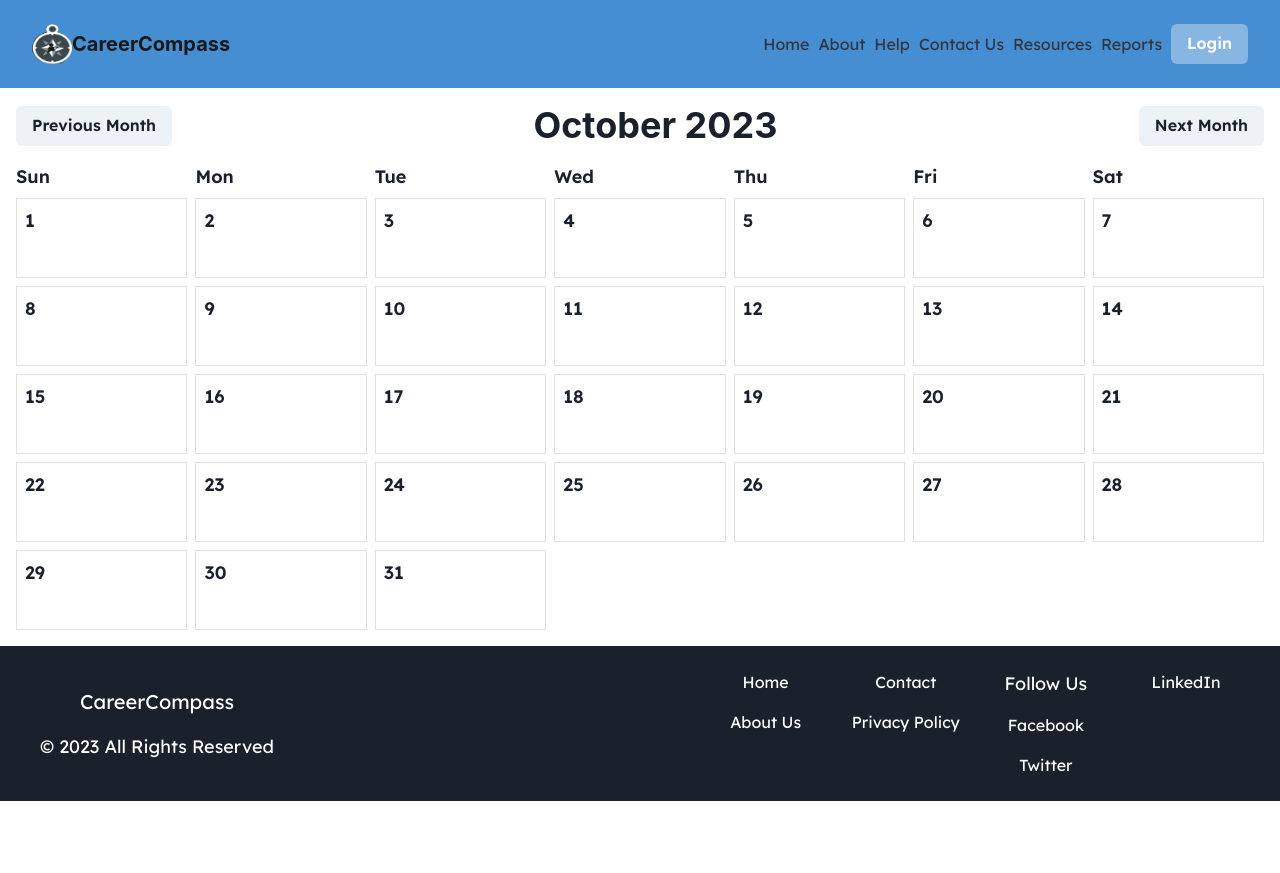
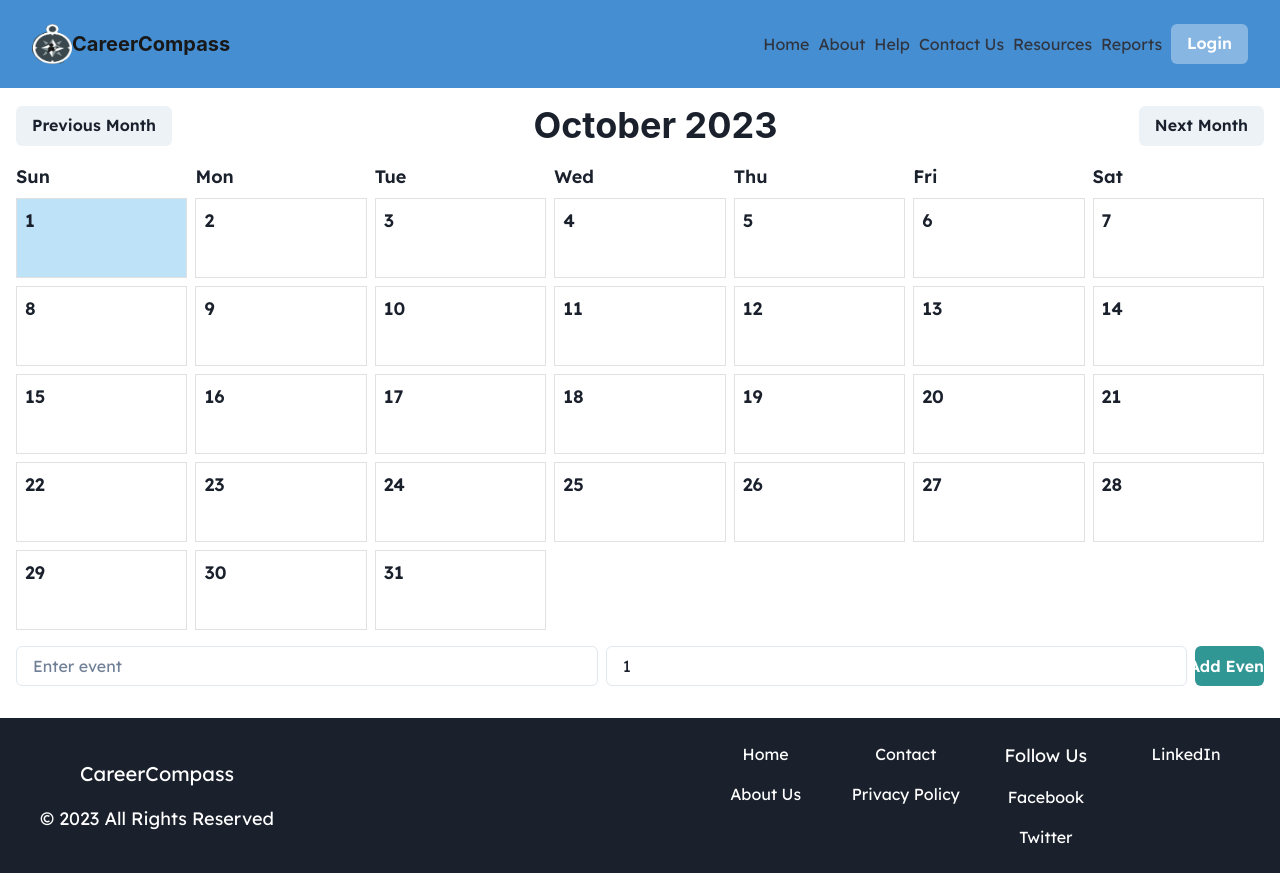
Before and after one commit to siddhima22/Finance-website, a React (Vite) app in the folder frontend/: page /calendar in a window 1280 px wide. Before the commit the page ends 801 px from the top, so only its background shows below. Built offline with nearby package versions, Linux system fonts and the light colour scheme.

Commit message:
Update Calendar.jsx

```diff
--- a/frontend/src/pages/Calendar.jsx
+++ b/frontend/src/pages/Calendar.jsx
@@ -1,31 +1,32 @@
+
 import React, { useState } from "react";
-import { Box, Grid, Heading, Text, Button, Flex } from "@chakra-ui/react";
+import { Box, Grid, Heading, Text, Button, Flex, Input } from "@chakra-ui/react";
 
 const CalendarPage = () => {
   const [currentMonth, setCurrentMonth] = useState(new Date());
+  const [eventText, setEventText] = useState("");
+  const [eventDay, setEventDay] = useState(1); // Default day is 1
 
   const firstDayOfMonth = new Date(
     currentMonth.getFullYear(),
     currentMonth.getMonth(),
     1
   );
-  const startingDay = firstDayOfMonth.getDay(); // 0 for Sunday, 1 for Monday, etc.
+  const startingDay = firstDayOfMonth.getDay();
   const daysInMonth = new Date(
     currentMonth.getFullYear(),
     currentMonth.getMonth() + 1,
     0
   ).getDate();
 
-  // You can replace this with your event data
-  const eventData = [
+  const [eventData, setEventData] = useState([
     //{ day: 5, eventName: "Meeting" },
     //{ day: 15, eventName: "Birthday" },
-    // Add more event data here
-  ];
+  ]);
 
   const renderCalendar = () => {
     const calendar = [];
-    const totalDays = daysInMonth + startingDay; // Total number of cells to render
+    const totalDays = daysInMonth + startingDay;
 
     for (let day = 1; day <= totalDays; day++) {
       const events = eventData.filter((event) => event.day === day - startingDay);
@@ -42,12 +43,13 @@ const CalendarPage = () => {
             minH="80px"
             display="flex"
             flexDirection="column"
+            bg={eventDay === dayOfMonth ? "blue.100" : "white"}
           >
             <Text fontSize="lg" fontWeight="bold">
               {dayOfMonth}
             </Text>
-            {events.map((event) => (
-              <Box key={event.eventName} mt={2}>
+            {events.map((event, index) => (
+              <Box key={index} mt={2}>
                 {event.eventName}
               </Box>
             ))}
@@ -67,6 +69,22 @@ const CalendarPage = () => {
     setCurrentMonth(new Date(currentMonth.getFullYear(), currentMonth.getMonth() - 1));
   };
 
+  const handleEventTextChange = (e) => {
+    setEventText(e.target.value);
+  };
+
+  const handleEventDayChange = (e) => {
+    setEventDay(parseInt(e.target.value));
+  };
+
+  const handleAddEvent = () => {
+    if (eventText && eventDay >= 1 && eventDay <= daysInMonth) {
+      setEventData([...eventData, { day: eventDay, eventName: eventText }]);
+    }
+    setEventText("");
+    setEventDay(1);
+  };
+
   return (
     <Box p={4}>
       <Flex justify="space-between" align="center" mb={4}>
@@ -76,7 +94,7 @@ const CalendarPage = () => {
         </Heading>
         <Button onClick={handleNextMonth}>Next Month</Button>
       </Flex>
-      <Grid templateColumns="repeat(7, 1fr)" gap={2}>
+      <Grid templateColumns="repeat(7, 1fr)" gap={2} mb={4}>
         <Text fontWeight="bold">Sun</Text>
         <Text fontWeight="bold">Mon</Text>
         <Text fontWeight="bold">Tue</Text>
@@ -86,6 +104,24 @@ const CalendarPage = () => {
         <Text fontWeight="bold">Sat</Text>
         {renderCalendar()}
       </Grid>
+      <Flex mb={4}>
+        <Input
+          placeholder="Enter event"
+          value={eventText}
+          onChange={handleEventTextChange}
+          mr={2}
+        />
+        <Input
+          type="number"
+          placeholder="Day (1 to 31)"
+          value={eventDay}
+          onChange={handleEventDayChange}
+          mr={2}
+        />
+        <Button colorScheme="teal" onClick={handleAddEvent}>
+          Add Event
+        </Button>
+      </Flex>
     </Box>
   );
 };
```
